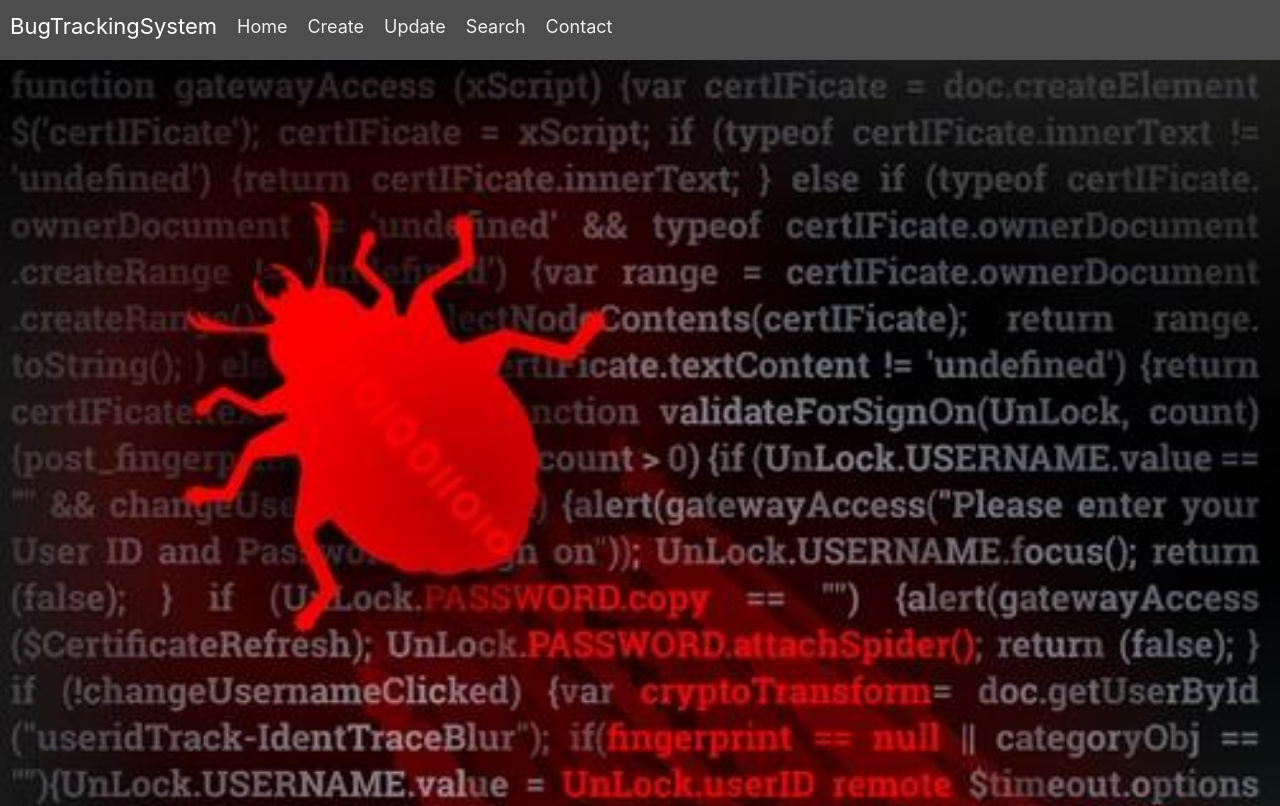
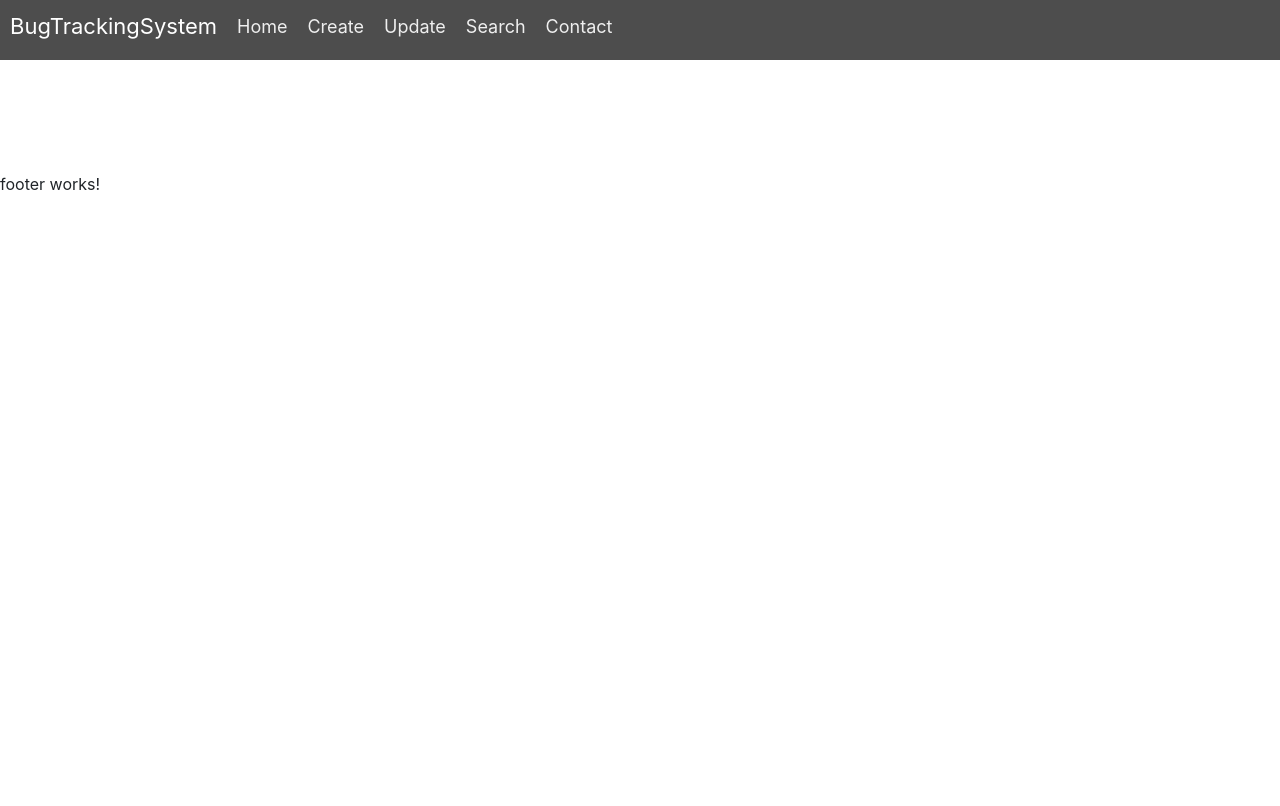
Before and after one commit to ibmakankshya/BTSAngular, an Angular app: page /Homepage in a window 1280 px wide. Shown: the top 806 px of the page. Built offline with nearby package versions, Linux system fonts and the light colour scheme.

Commit message:
background image

```diff
--- a/package.json
+++ b/package.json
@@ -19,6 +19,7 @@
     "@angular/platform-browser": "~11.2.10",
     "@angular/platform-browser-dynamic": "~11.2.10",
     "@angular/router": "~11.2.10",
+    "angular-background-image": "^0.1.2",
     "rxjs": "~6.6.0",
     "tslib": "^2.0.0",
     "zone.js": "~0.11.3"
--- a/src/app/homepage/homepage.component.html
+++ b/src/app/homepage/homepage.component.html
@@ -13,9 +13,8 @@
 
 <body>
 
-  <div class="bg">
-<img [src]="ImgPath" style="width: 1270px;"
->
+  <div [ngStyle]="{backgroundImage:'url(./assets/img/bug1.jpeg)'}">
+
 </div>
   <p class="py-5 text-center"></p>
 
```
Also changed, not shown: 1 other file (tests, documents, lock files or other folders).
